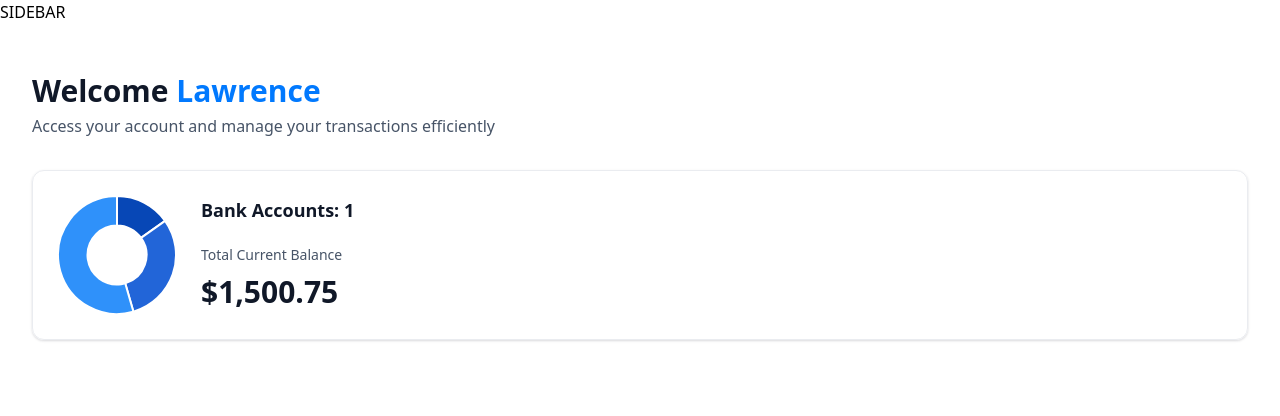
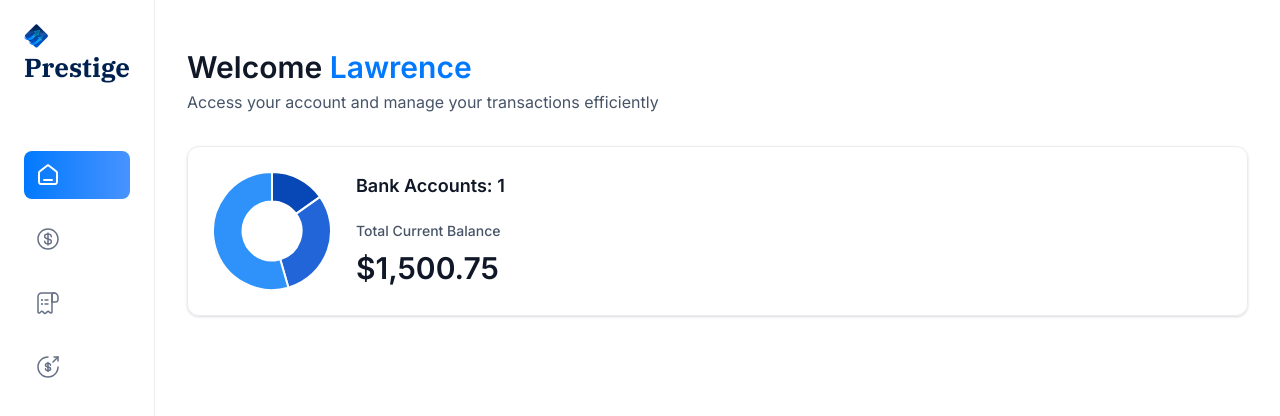
Before and after one commit to lawrencewang30/Bank-Management, a Next.js app: page / in a window 1280 px wide. Shown: the top 416 px of the page. Built offline with nearby package versions, Linux system fonts and the light colour scheme.

Commit message:
implemented sidebar layout and css features of icons, still in progress

```diff
--- a/app/(root)/layout.tsx
+++ b/app/(root)/layout.tsx
@@ -1,11 +1,14 @@
+import SideBar from "@/components/SideBar";
+
 export default function RootLayout({ // root is route group i.e. (root) so no need to include 'root' in link
     children,
   }: Readonly<{
     children: React.ReactNode;
   }>) {
+    const loggedIn = { firstName: "Lawrence", lastName: "Wang" };
     return (
-      <main>
-          SIDEBAR {/* all components that use sidebar */}
+      <main className="flex h-screen w-full font-inter">
+          <SideBar user={loggedIn}/>
           {children}
       </main>
     );
--- /dev/null
+++ b/components/SideBar.tsx
@@ -0,0 +1,53 @@
+'use client';
+
+import { sidebarLinks } from "@/constants"
+import { cn } from "@/lib/utils"
+import Image from "next/image"
+import Link from "next/link"
+import { usePathname } from "next/navigation"
+
+const SideBar = ({ user }: SiderbarProps) => {
+    const pathname = usePathname();
+
+    return (
+      <section className='sidebar'>
+        <nav className='flex flex-col gap-4'>
+          <Link href="/" className="mb-12 cursor-pointer items-center gap-2">
+            <Image
+                src="/icons/logo.svg"
+                width={34}
+                height={34}
+                alt="Prestige logo"
+                className="size-[24px]
+                max-xl:size-14"
+            />
+            <h1 className="sidebar-logo">Prestige</h1>
+        </Link>
+
+        {sidebarLinks.map((item) => {
+            const isActive =
+            pathname === item.route || pathname.startsWith(`${item.route}/`) // check if current sidebar icon is the page you are currently on
+            return (
+              <Link href={item.route} key={item.label}
+                className={cn
+                ("sidebar-link", {'bg-bank-gradient': isActive })} // create blue outline on sidebar icon of current page
+              >
+                <div className="relative size-6">
+                    <Image
+                        src={item.imgURL}
+                        alt={item.label}
+                        fill
+                        className={cn({
+                            "brightness-[3] invert-0": isActive // changes brightness of sidebar icon if on current page
+                        })}
+                    />
+                </div>
+              </Link>
+            )
+        })}
+      </nav>
+    </section>
+  )
+}
+
+export default SideBar
```
